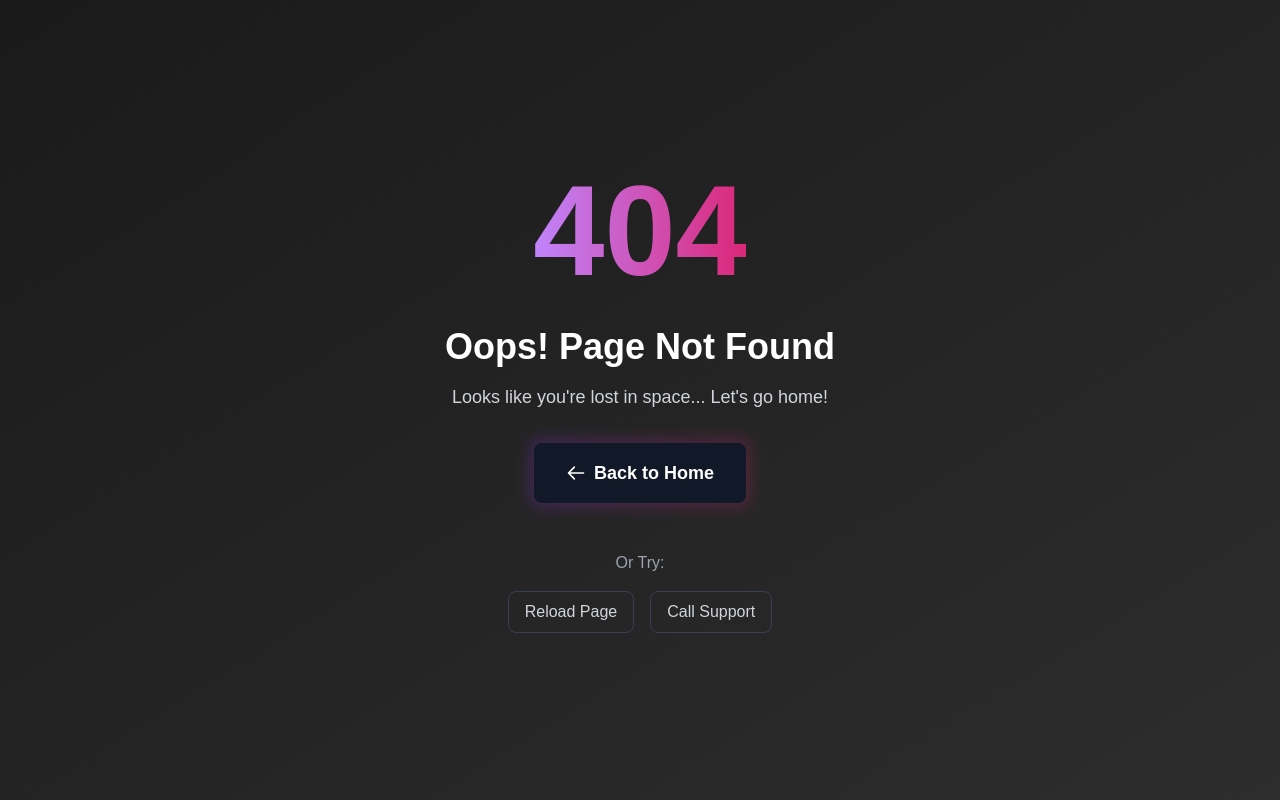
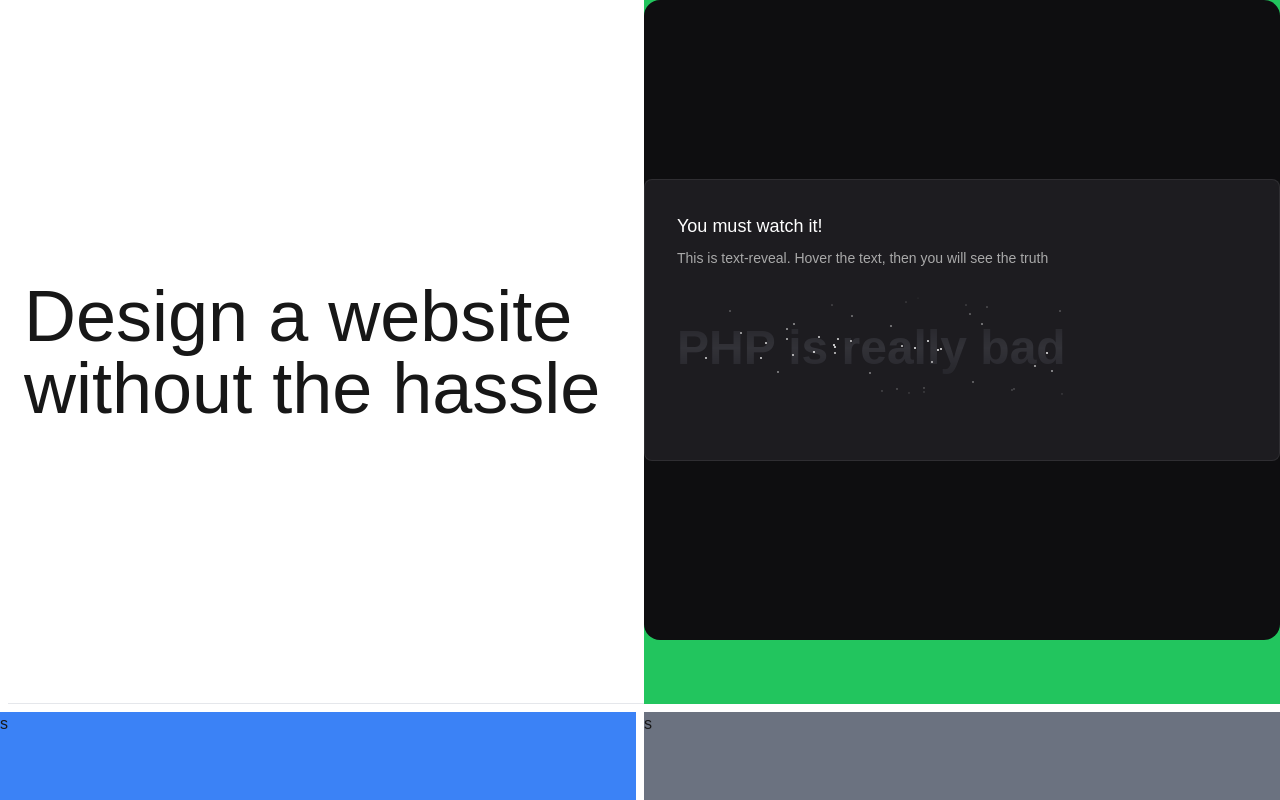
Before and after one commit to bimadevs/bimsui, a Next.js app: page /landing in a window 1280 px wide. Before the commit this address had no page. Built offline with nearby package versions, Linux system fonts and the light colour scheme.

Commit message:
add file txt

```diff
--- /dev/null
+++ b/src/app/landing/page.tsx
@@ -0,0 +1,18 @@
+import { TextRevealCardPreview } from "../components/UI/reveal-card/demo";
+
+
+export default function Page() {
+    return (
+        <>
+            <div className="grid grid-cols-2 gap-2 h-[100vh]">
+                <div className="ml-2 w-full h-full px-4 flex justify-center items-center border-b">
+                    <h1 className="text-7xl">Design a website without the hassle
+                    </h1>
+                </div>
+                <div className="bg-green-500 w-full h-full"><TextRevealCardPreview /></div>
+                <div className="bg-blue-500 w-full h-full">s</div>
+                <div className="bg-gray-500 w-full h-full">s</div>
+            </div>
+        </>
+    )
+}
```
Also changed, not shown: public/ads.txt (added).
